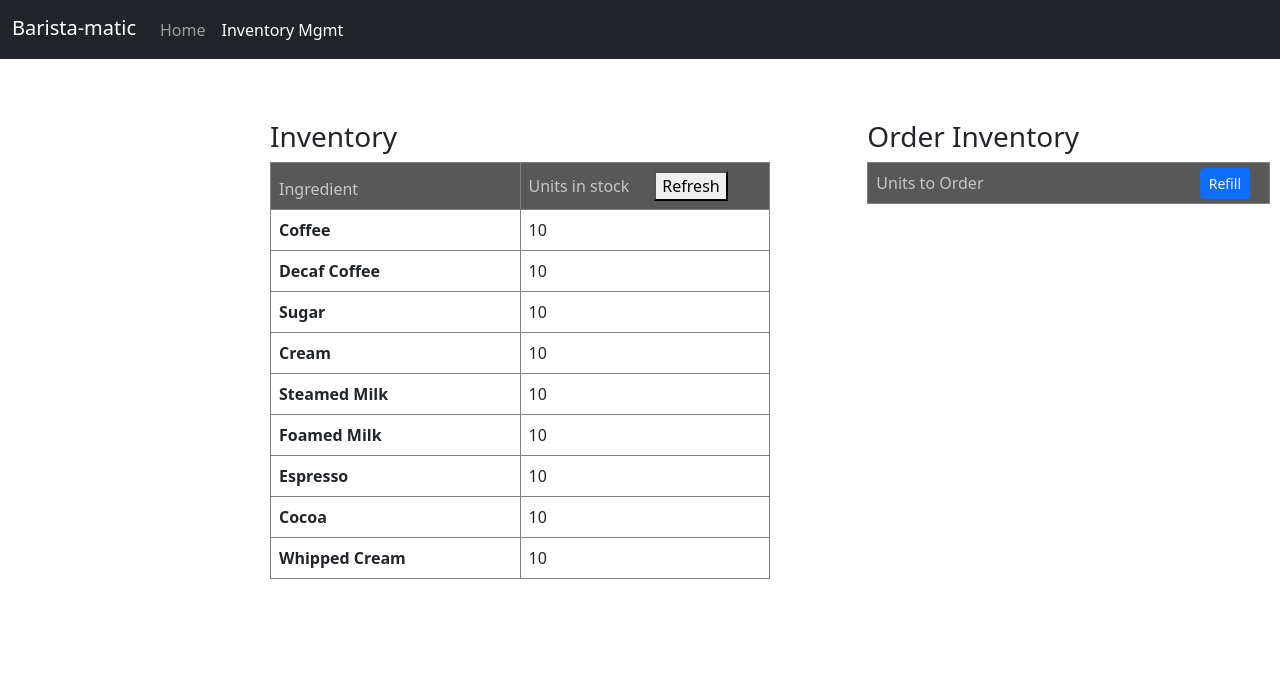
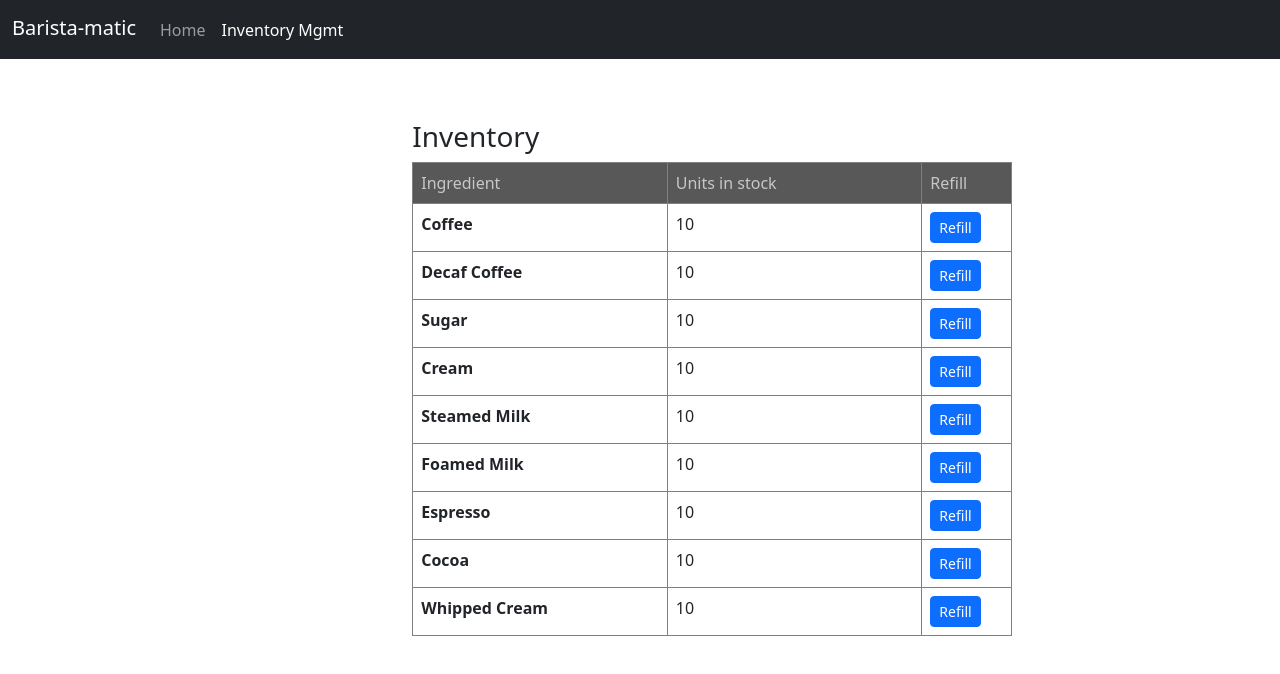
Before and after one commit to PaulyWolly/Barista-matic-main, an Angular app: page /inventory in a window 1280 px wide. Shown: the top 674 px of the page. Built offline with nearby package versions, Linux system fonts and the light colour scheme; data requests are answered from the project's data file.

Commit message:
Updates to Refill button and calls to PUT for EACH

```diff
--- a/src/app/app.component.css
+++ b/src/app/app.component.css
@@ -4,6 +4,7 @@
 } */
 .content-container {
   overflow: hidden;
-  height: 100%;
+  height: 700px;
   margin-left: 70px;
+  max-height: 700px;
 }
--- a/src/app/components/dispensed/dispensed.component.css
+++ b/src/app/components/dispensed/dispensed.component.css
@@ -21,7 +21,7 @@
   font-weight: bold;
 }
 .img-size {
-  height: 650px;
+  height: 450px;
   width: 350px;
   position: relative;
   top: 150px;
--- a/src/app/components/inventory-content/inv-content.component.html
+++ b/src/app/components/inventory-content/inv-content.component.html
@@ -7,8 +7,8 @@
 
     <div class="col-md-2"></div>
 
-    <div class="col-md-5">
+    <!-- <div class="col-md-5">
       <app-order-inventory></app-order-inventory>
-    </div>
+    </div> -->
   </div>
 </div>
--- a/src/app/components/inventory/inventory.component.css
+++ b/src/app/components/inventory/inventory.component.css
@@ -1,12 +1,36 @@
+div.inventory-container {
+  display: flex;
+  justify-content: center;
+}
+
+.child-container {
+  align-self: center;
+}
+
 table {
   border: 1px solid #808080;
-  width: 500px;
+  width: 600px;
+  height: 300px;
 }
 
-table thead .uc-title, .ingredient-title, .is-title {
+.ref-title {
+  width: 15%
+}
+
+table thead .uc-title, .ingredient-title, .is-title, .ref-title {
   background-color: rgb(88, 88, 88);
   color: #c8c7c7;
   font-weight:400 !important;
+}
+
+.float-right {
+  position: absolute;
+  right: 510px;
+  margin-top: -2px;
+}
+
+.float-right:hover {
+  cursor: pointer
 }
 
 .move-right-20 {
@@ -17,3 +41,12 @@ table thead .uc-title, .ingredient-title, .is-title {
 th {
   max-width: 100px;
 }
+
+td {
+  height: 20px;
+}
+
+span button.refill-btn.btn.btn-sm.btn-primary:hover {
+  cursor: pointer;
+  z-index: 2;
+}
--- a/src/app/components/inventory/inventory.component.html
+++ b/src/app/components/inventory/inventory.component.html
@@ -1,16 +1,32 @@
+<div class="row">
+
+  <div class="col-md-4"></div>
+  <div class="col-md-4">
     <h3>Inventory</h3>
 
     <table  class="table table-bordered">
       <thead >
         <tr >
           <th class="ingredient-title" scope="col">Ingredient</th>
-      <th class="is-title" scope="col">Units in stock<button class="move-right-20" (click)="refreshContent()">Refresh</button></th>
+          <th class="is-title" scope="col">Units in stock</th>
+          <th class="ref-title" scope="col">Refill</th>
         </tr>
       </thead>
       <tbody>
         <tr *ngFor="let item of inventoryItems">
           <th scope="row">{{ item.name }}</th>
-      <td class="column-width">{{ item.unitsOnHand }}</td>
+          <td
+            class="column-width">{{ item.unitsOnHand }}
+
+          </td>
+          <td>
+            <button class="btn btn-sm btn-primary"
+            (click)="onRefill(item.id)">Refill</button>
+          </td>
         </tr>
       </tbody>
     </table>
+
+  </div> <!-- end child -->
+  <div class="col-md-4"></div>
+</div> <!-- end parent -->
--- a/src/app/components/inventory/inventory.component.ts
+++ b/src/app/components/inventory/inventory.component.ts
@@ -42,4 +42,22 @@ export class InventoryComponent implements OnInit {
 
   }
 
+  onRefill(id: number) {
+
+    fetch('http://localhost:8080/inventoryItems/' + id, {
+      method: 'PATCH',
+      body: JSON.stringify({
+        unitsOnHand: 10
+      }),
+      headers: {
+        'Content-type': 'application/json; charset=UTF-8',
+      },
+    })
+      .then((response) => response.json())
+      .then((json) => console.log(json))
+
+    this.refreshContent()
+
+  }
+
 }
--- a/src/styles.css
+++ b/src/styles.css
@@ -1 +1,6 @@
 /* You can add global styles to this file, and also import other style files */
+body {
+  padding:0;
+  margin:0;
+  height: 100%;
+}
```
Lines whose indentation alone changed are shown as unchanged.
